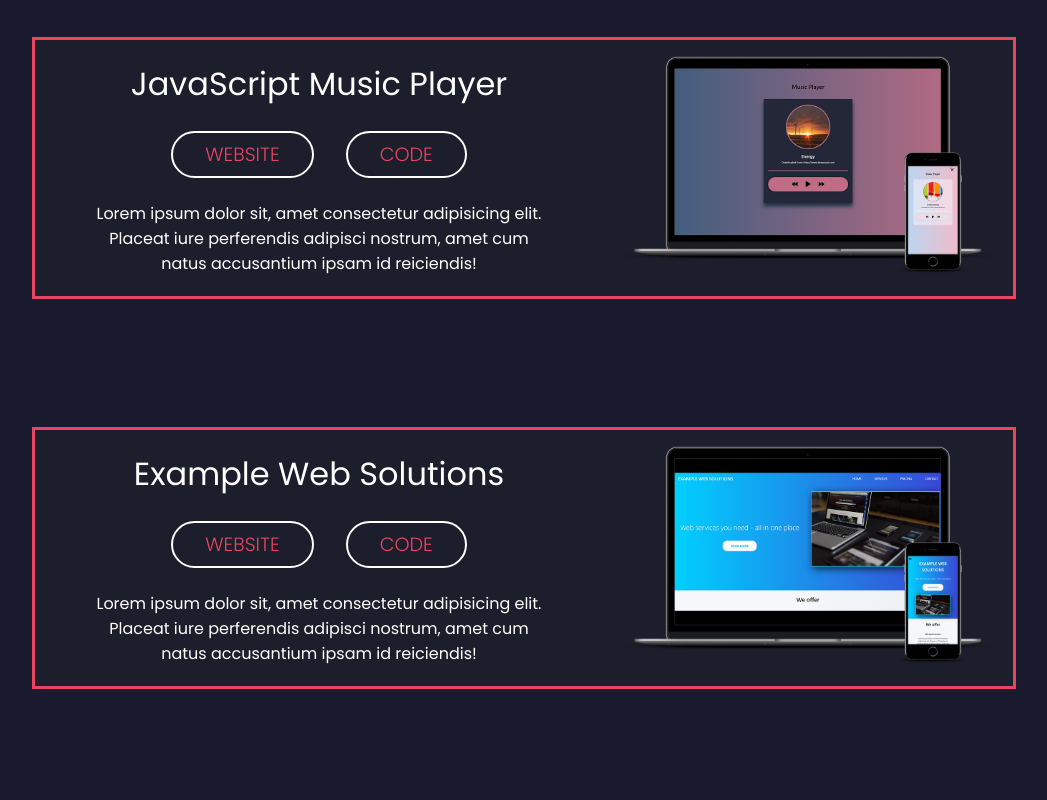
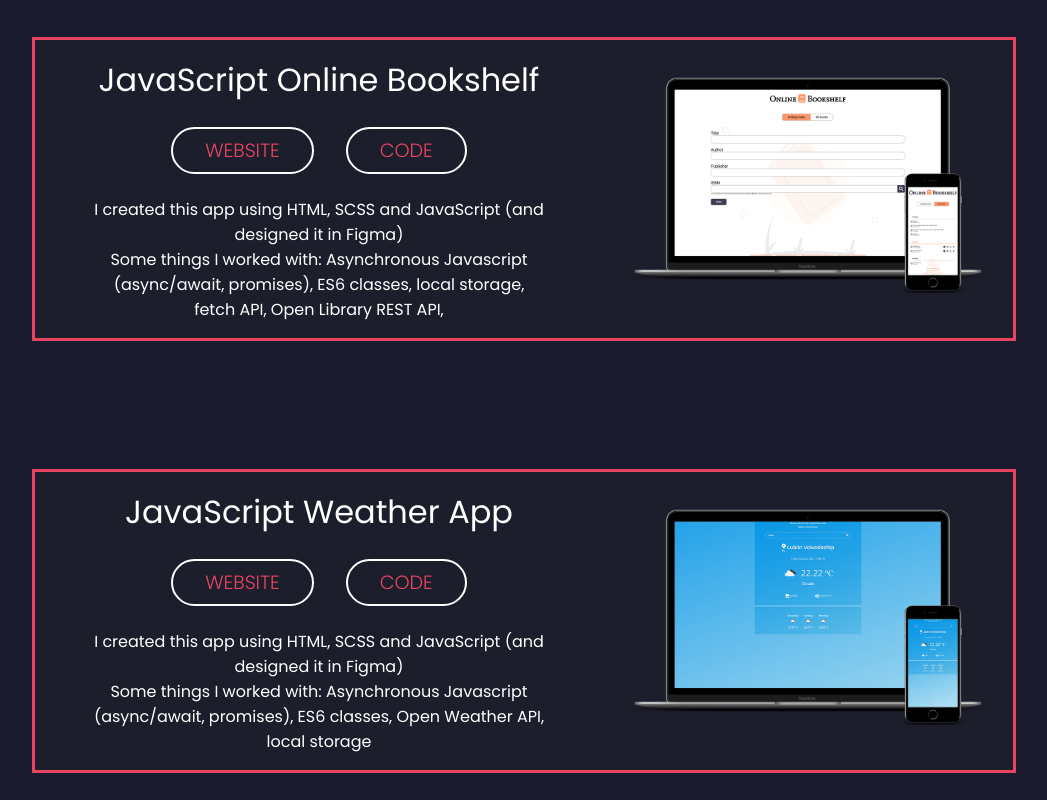
Before and after one commit to kamil-rusniak/my-portfolio-website, a plain HTML site: page index.html in a window 1280 px wide. Shown: the part 1340-2140 px from the top of the page, without its empty margins (116-1163 px from the left). Drawn offline with Linux system fonts and the light colour scheme.

Commit message:
Add new projects

```diff
--- a/index.html
+++ b/index.html
@@ -85,6 +85,97 @@
 
       <div class="project-card">
         <div class="project-card-text">
+          <h2>JavaScript Online Bookshelf</h2>
+
+          <ul class="project-card-buttons">
+            <li>
+              <a
+                href="https://online-bookshelf.netlify.app"
+                rel="noopener noreferrer"
+                target="_blank"
+                class="button button-project"
+                >WEBSITE</a
+              >
+            </li>
+            <li>
+              <a
+                href="https://github.com/kamil-rusniak/js-online-bookshelf"
+                rel="noopener noreferrer"
+                target="_blank"
+                class="button button-project"
+                >CODE</a
+              >
+            </li>
+          </ul>
+
+          <div class="project-card-description">
+            <p>
+              I created this app using HTML, SCSS and JavaScript (and designed
+              it in Figma)
+            </p>
+            <p>
+              Some things I worked with: Asynchronous Javascript (async/await,
+              promises), ES6 classes, local storage, fetch API, Open Library
+              REST API,
+            </p>
+          </div>
+        </div>
+
+        <div class="project-card-img">
+          <img
+            src="img/previews/js-online-bookshelf/js-bookshelf-preview.png"
+            alt="Preview of my JavaScript Online Bookshelf App displayed on different devices"
+          />
+        </div>
+      </div>
+
+      <div class="project-card">
+        <div class="project-card-text">
+          <h2>JavaScript Weather App</h2>
+
+          <ul class="project-card-buttons">
+            <li>
+              <a
+                href="https://kr-js-weather-app.netlify.app"
+                rel="noopener noreferrer"
+                target="_blank"
+                class="button button-project"
+                >WEBSITE</a
+              >
+            </li>
+            <li>
+              <a
+                href="https://github.com/kamil-rusniak/js-weather-app"
+                rel="noopener noreferrer"
+                target="_blank"
+                class="button button-project"
+                >CODE</a
+              >
+            </li>
+          </ul>
+
+          <div class="project-card-description">
+            <p>
+              I created this app using HTML, SCSS and JavaScript (and designed
+              it in Figma)
+            </p>
+            <p>
+              Some things I worked with: Asynchronous Javascript (async/await,
+              promises), ES6 classes, Open Weather API, local storage
+            </p>
+          </div>
+        </div>
+
+        <div class="project-card-img">
+          <img
+            src="img/previews/js-weather-app/js-weather-preview.png"
+            alt="Preview of my JavaScript Weather App displayed on different devices"
+          />
+        </div>
+      </div>
+
+      <div class="project-card">
+        <div class="project-card-text">
           <h2>JavaScript Music Player</h2>
 
           <ul class="project-card-buttons">
@@ -109,11 +200,7 @@
           </ul>
 
           <div class="project-card-description">
-            <p>
-              Lorem ipsum dolor sit, amet consectetur adipisicing elit. Placeat
-              iure perferendis adipisci nostrum, amet cum natus accusantium
-              ipsam id reiciendis!
-            </p>
+            <p>Music player with a few songs and themes to choose from</p>
           </div>
         </div>
 
@@ -124,9 +211,6 @@
           />
         </div>
       </div>
-
-
-
 
       <div class="project-card">
         <div class="project-card-text">
@@ -155,9 +239,8 @@
 
           <div class="project-card-description">
             <p>
-              Lorem ipsum dolor sit, amet consectetur adipisicing elit. Placeat
-              iure perferendis adipisci nostrum, amet cum natus accusantium
-              ipsam id reiciendis!
+              Example company website I designed in Adobe XD and then created to
+              practice HTML, CSS and responsive web design.
             </p>
           </div>
         </div>
@@ -169,11 +252,6 @@
           />
         </div>
       </div>
-
-
-
-
-
     </div>
 
     <div id="about">
--- a/scss/style.scss
+++ b/scss/style.scss
@@ -647,7 +647,7 @@ input[type="submit"]:focus {
 
   .project-card {
     &-img {
-      width: 60%;
+      width: 70%;
     }
   }
 
@@ -677,8 +677,12 @@ input[type="submit"]:focus {
     padding: 0.8rem 1.8rem;
   }
 
+
   .project-card {
     width: 100%;
+    &-img {
+      width: 80%;
+    }
   }
 
   #about {
@@ -698,6 +702,7 @@ input[type="submit"]:focus {
     }
   }
 
+
   .skill-container {
     div {
       margin-top: 2rem;
```
Also changed, not shown: css/style.css, img/previews/js-online-bookshelf/js-bookshelf-preview.png (added), img/previews/js-weather-app/js-weather-preview.png (added).
